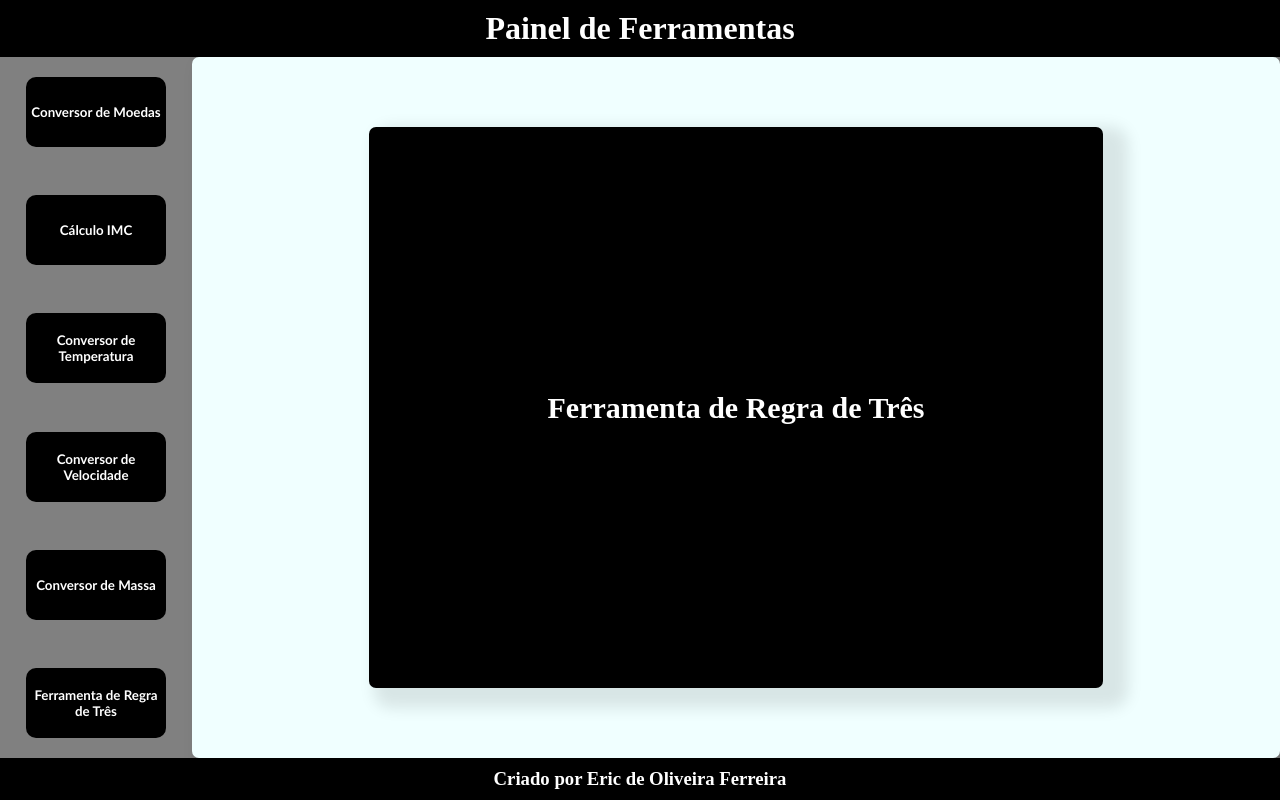
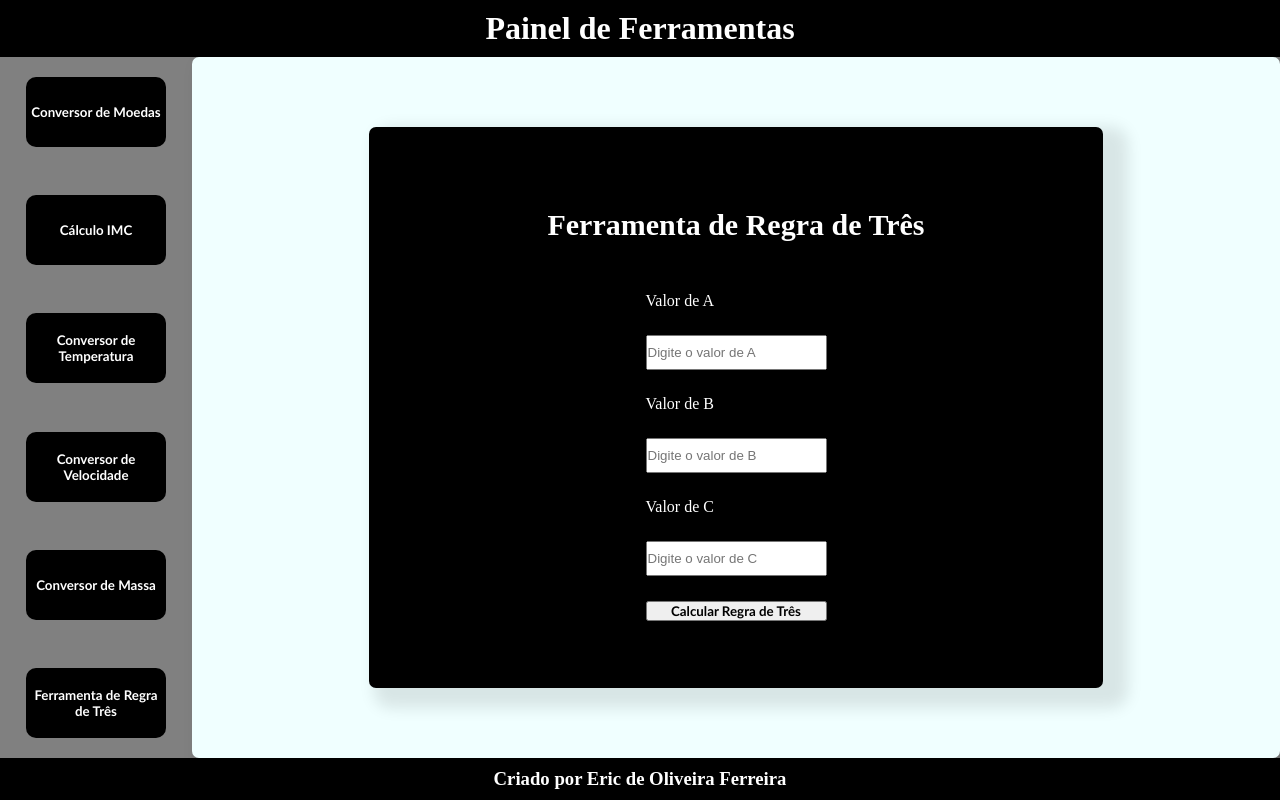
Before and after one commit to dopamineeeee/projeto-spa, a plain HTML site: page index.html in a window 1280 px wide. Both pictures are taken after a click on the button "Ferramenta de Regra de Três". Drawn offline with Linux system fonts and the light colour scheme.

Commit message:
layout-regratres

```diff
--- a/index.html
+++ b/index.html
@@ -170,6 +170,18 @@
 
                 <div id="regraTres" class="ferramenta">
                     <h2>Ferramenta de Regra de Três</h2>
+                    <form id="formRegraTres">
+                    <label>Valor de A</label>
+                    <input type="number" id="valorA" placeholder="Digite o valor de A">
+                    <label>Valor de B</label>
+                    <input type="number" id="valorB" placeholder="Digite o valor de B">
+                    <label>Valor de C</label>
+                    <input type="number" id="valorC" placeholder="Digite o valor de C">
+                    <button id="calcularRegraTres">Calcular Regra de Três</button>
+                    </form>
+                    <br>
+                    <br>
+                    <p id="resultadoregraTres"></p>
                 </div>
 
             </div>
```
